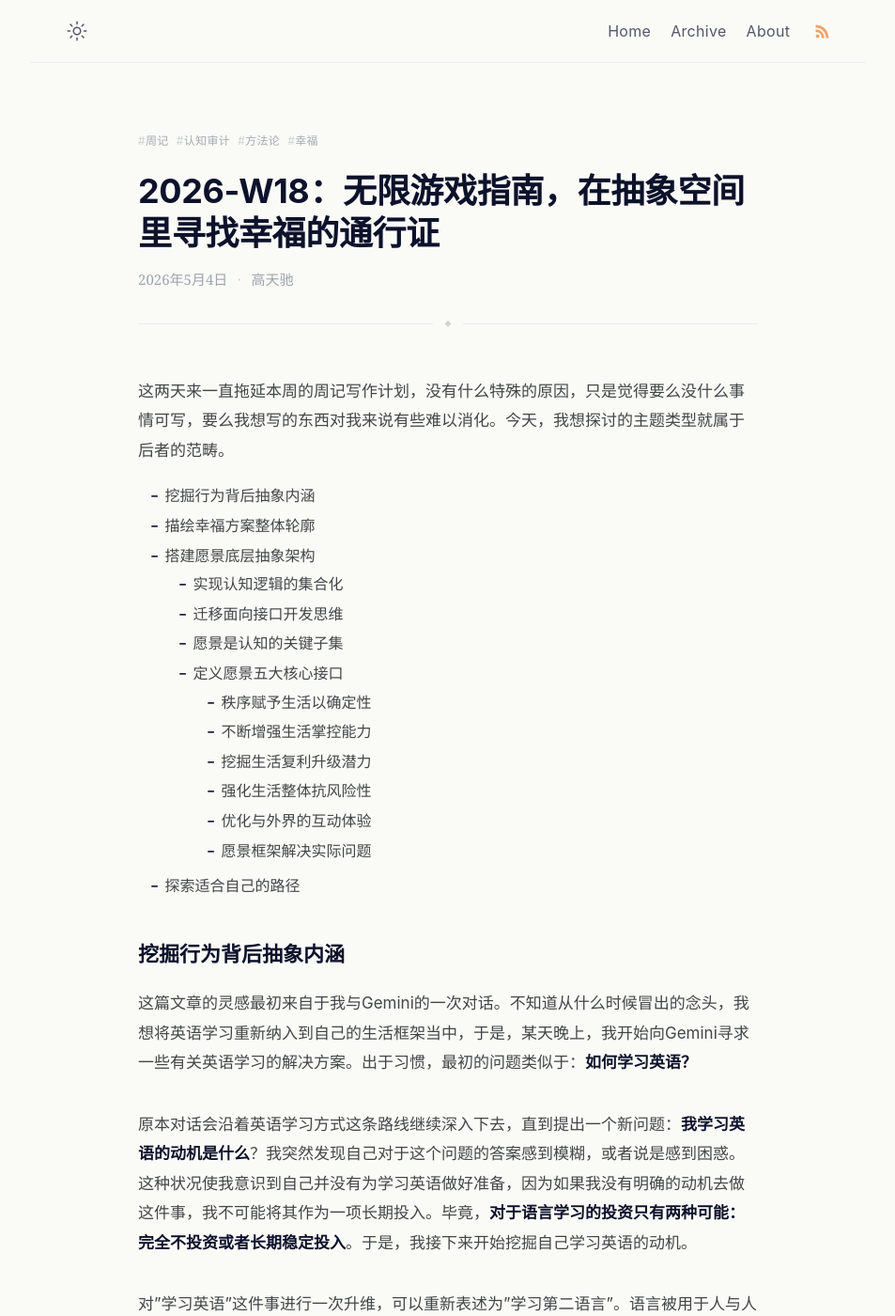
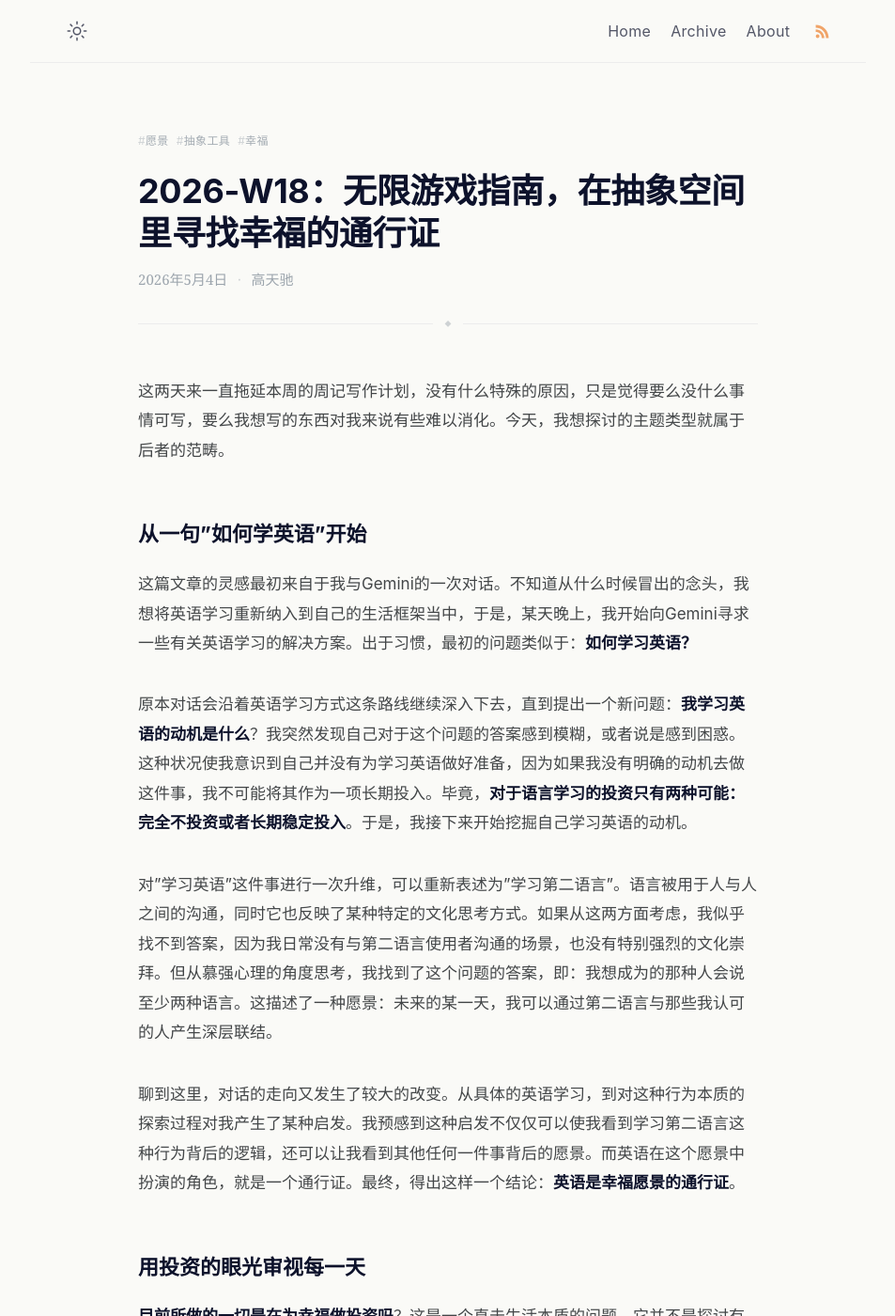
Before and after one commit to gaotianchi/gaotianchi.github.io, a Jekyll site: the page built from _posts/2026-05-04-2026-w18-abstract-vision-framework.md, in a window 1280 px wide and 1400 px high. Shown: the whole window at 94% size, without its empty margins (163-1116 px from the left). Built offline with Jekyll 4.4.1, drawn with Linux system fonts in a browser that asks for light colours; some of the changed text lies outside the part shown.

Commit message:
fix: update categories and tags for improved content organization and clarity

```diff
--- a/_posts/2026-05-04-2026-w18-abstract-vision-framework.md
+++ b/_posts/2026-05-04-2026-w18-abstract-vision-framework.md
@@ -2,14 +2,13 @@
 title: 2026-W18：无限游戏指南，在抽象空间里寻找幸福的通行证
 date: 2026-05-04T19:57:09+08:00
 slug: 2026-w18-abstract-vision-framework
-status: archived
-visibility: hidden
+status: published
+visibility: public
 lastmod: 2026-05-04T19:57:09+08:00
-category: 审计
+category: 周记
 tags:
-  - 周记
-  - 认知审计
-  - 方法论
+  - 愿景
+  - 抽象工具
   - 幸福
 url: ""
 description: 本文源于一次关于英语学习动机的深层挖掘，通过将具体行为升维至"Abstract Formal Logic"体系，构建出一套面向接口的人生愿景架构。文章引入集合论与软件工程思维，将认知定义为全量关系图谱，并推导出导向幸福的五个核心接口：秩序、主权、资产、盈余与共振。在这场名为生活的无限游戏中，这套框架不仅是识别长期投资价值的"通行证"，更是每个人触达幸福愿景的最佳游戏攻略。
@@ -18,22 +17,7 @@ layout: post
 ---
 这两天来一直拖延本周的周记写作计划，没有什么特殊的原因，只是觉得要么没什么事情可写，要么我想写的东西对我来说有些难以消化。今天，我想探讨的主题类型就属于后者的范畴。
 
-- [挖掘行为背后抽象内涵](./#挖掘行为背后抽象内涵)
-- [描绘幸福方案整体轮廓](./#描绘幸福方案整体轮廓)
-- [搭建愿景底层抽象架构](./#搭建愿景底层抽象架构)
-	- [实现认知逻辑的集合化](./#实现认知逻辑的集合化)
-	- [迁移面向接口开发思维](./#迁移面向接口开发思维)
-	- [愿景是认知的关键子集](./#愿景是认知的关键子集)
-	- [定义愿景五大核心接口](./#定义愿景五大核心接口)
-		- [秩序赋予生活以确定性](./#秩序赋予生活以确定性)
-		- [不断增强生活掌控能力](./#不断增强生活掌控能力)
-		- [挖掘生活复利升级潜力](./#挖掘生活复利升级潜力)
-		- [强化生活整体抗风险性](./#强化生活整体抗风险性)
-		- [优化与外界的互动体验](./#优化与外界的互动体验)
-		- [愿景框架解决实际问题](./#愿景框架解决实际问题)
-- [探索适合自己的路径](./#探索适合自己的路径)
-
-## 挖掘行为背后抽象内涵
+## 从一句"如何学英语"开始
 
 这篇文章的灵感最初来自于我与Gemini的一次对话。不知道从什么时候冒出的念头，我想将英语学习重新纳入到自己的生活框架当中，于是，某天晚上，我开始向Gemini寻求一些有关英语学习的解决方案。出于习惯，最初的问题类似于：**如何学习英语？**
 
@@ -43,7 +27,7 @@ layout: post
 
 聊到这里，对话的走向又发生了较大的改变。从具体的英语学习，到对这种行为本质的探索过程对我产生了某种启发。我预感到这种启发不仅仅可以使我看到学习第二语言这种行为背后的逻辑，还可以让我看到其他任何一件事背后的愿景。而英语在这个愿景中扮演的角色，就是一个通行证。最终，得出这样一个结论：**英语是幸福愿景的通行证**。
 
-## 描绘幸福方案整体轮廓
+## 用投资的眼光审视每一天
 
 **目前所做的一切是在为幸福做投资吗**？这是一个直击生活本质的问题，它并不是探讨有关"生活的意义"之类的问题，而是用投资的角度审视每天所做的事情。显而易见，有些事情会让我们越来越幸福，有些则反之。这个问题的答案是一个解决方案，我试图将这个解决方案看成一个黑盒，然后试图搞清楚：解决方案是什么样的？
 
@@ -52,11 +36,11 @@ layout: post
 
 以上是关于这个解决方案的构想，接下来，让我们尝试着运用一些思想工具完善这个黑盒的内部结构。
 
-## 搭建愿景底层抽象架构
+## 集合论与接口思维
 
 一位朋友曾向我抱怨人生的复杂度是如此之高，以至于让人无暇应对。有些人会在脑海中构建出一个乌托邦式的理想世界，但却因现实与理想的巨大落差而无时不感到沮丧与无力。事实上，除了想象虚无缥缈的理想世界安慰自己以外，还存在看待人生和世界的工程学视角，使用该视角，不仅不会脱离现实世界，还可以帮助我们更好地理解现象的本质内涵。
 
-### 实现认知逻辑的集合化
+### 认知是一个可以装进容器的东西
 
 我尝试着定义"认知"这一概念，但一直得不到满意的答案。直到某天，似乎受到了一期讨论思维导图的播客的启发，我开始尝试着从"图谱"的角度重新认识"认知"这一概念：存在着某个图，我所有的认识都存在于这个图里……又或者是一个容器，里面装着我对所有事物的认识……容器……
 
@@ -66,17 +50,17 @@ layout: post
 
 对"定义"和"认知"的定义，为后续"愿景"的定义奠定了基础，不过在正式定义愿景之前，我想先介绍定义愿景的思路。在实际的思考进程中，我并不是先定义了上述基础概念才定义愿景，而是反过来，先借助软件开发里涉及的思想工具勾勒了愿景的轮廓，后来为了让愿景的表述更加自洽，才迁移了数学里的集合思想工具定义了上述两个概念。
 
-### 迁移面向接口开发思维
+### 只关心能做什么，不关心怎么做
 
 在软件工程里，**面向接口开发是一种抽象思维，它只关心某个对象能做什么，而不关心它具体如何实现**。接口被视为一种契约。对于调用者而言，只要对方满足契约，我就能与之交互，这里对应的是对具体行为的验证，通过对具体行为的抽象，最终来到接口层，判断该具体行为是否具有长期投资的价值。对于实现者而言，只要遵循契约，就可以用任何方式去实现逻辑，这里对应的是相反的视角，即，从抽象出发，构建一系列具体的、能够满足幸福愿景的实例。
 
 受到这种思想工具的启发，愿景以一种抽象的形态存在于我的脑海中。**在这幅图像里，愿景描述了一些基本的原则，这些原则全都服务于"幸福"这一终极目标**。所有致力于幸福的具体行为和决策都是对以上接口的实现。换言之，要想处于幸福的状态，就必须实现这些接口。
 
-### 愿景是认知的关键子集
+### 在认知的全量图谱中圈出"幸福"
 
 **愿景是从"认知全集"中提取出的、以"幸福"为核心节点的、具有强导向性的逻辑子集**。在认知集合里，愿景是某一个特定元素的名称，它本质上是一个描述与幸福相关的定义之间的关系的图谱，负责在复杂的全量关系中筛选出那些真正值得"长期投资"的路径。如果将认知集合看作一本书的话，愿景就是这本书的目录。如果将认知集合的构建过程视为一场游戏的话，愿景就是最佳游戏攻略。如果要在认知集合中寻宝的话，愿景就是藏宝图。
 
-### 定义愿景五大核心接口
+### 我的游戏攻略：五个核心接口
 
 愿景描述了我们想成为什么样的人以及定义了幸福的原则。每个人对于幸福的认识不同，这造成了愿景接口的差异。一些比较典型的差异类似于，有些人认为幸福在于通过创造价值影响世界，有些人则在于减少对外部的依赖，追求内在平静与察觉的状态，还有一些人可能是社交达人，他们认为幸福在于深厚的人际关系。
 
@@ -84,29 +68,29 @@ layout: post
 
 前面提到，"如果将认知集合的构建过程视为一场游戏的话，愿景就是最佳游戏攻略。"我的愿景接口，就是为游戏攻略而创建：游戏稳定性、控制权、升级潜力、抗风险带宽以及与现实世界的互动。**它们分别被定义为：秩序、主权、资产、盈余以及共振，而愿景或者幸福则可以理解为"最佳游戏体验"**。这五个接口定义了导向幸福的行为应满足哪些特征。
 
-#### 秩序赋予生活以确定性
+#### 秩序：让每一天都运行在轨道上
 
 **秩序定义生活的确定性，减少内耗**。当生活有节奏时，大脑会感到安全。典型的例子类似于每天的一些惯例，比如每天早上固定时间起床，在固定时间段内洗澡、剃须、刷牙，再比如固定的上下班流程等等，它负责建立规律，将复杂的生活简化成框架结构，不必在惯例行为上决策。
 
 接口之间有时候存在着交叉。比如有些日常惯例，像"每天早上写审计报告"这件事，它既是强化秩序的活动，也在强化主权，因为这种审视活动可能会记录到"讨好型人格又犯了，下次要学会拒绝，因为健康的关系不是通过讨好建立的"，从而对后续的独立人格产生了优化影响。
 
-#### 不断增强生活掌控能力
+#### 主权：我的人生由我自己定义
 
 **主权定义了生活的独立性与意志的一致性**。它负责界定"我"与"非我"，确保行为是由内在价值观驱动，而非被算法、他人期待或生理本能（如多巴胺诱导）所接管。这个接口来自于我对于掌控感的迷恋，我觉得幸福来自于对自己生活的掌控感。从游戏视角出发，主权是玩家对游戏角色掌控程度的度量参数。典型的例子像是"重新定义中介"。人们对"中介"存在偏见，觉得中介是一个糟糕的角色，但是我对中介有自己的定义，在我的定义下，中介是一种普适性的角色，广泛存在于世界各个层级中。基于这种理解，我就不必在意外界的眼光，转而专注于做正确的事。还有一些例子，像是建立与低素质、高噪音环境的隔离层。这种高主权的愿景无法通过改变对某个概念的认识就可以实现，而是需要一些"资产"，体现在游戏里面，就是升级装备，让自己和更高级别的人群打交道，同时避免被一些低素质人群影响游戏体验。
 
-#### 挖掘生活复利升级潜力
+#### 资产：找到那些会随时间增值的东西
 
 **资产是生活的复利中心**。它负责识别并存储那些"随时间流逝而增值"的资源。资产不只是金钱，更是知识、技能、健康的身体和深厚的关系。前面提到的，资产可以提高自己的生活主权，资产与幸福息息相关，幸福源于"积累感"，资产能让自己逐日变强。典型的例子类似于撰写博客，将瞬时的思考转化为可以复用的数字资产。又或者学习一门语言，它能让我们获得一种新的思考方式。所有有复利效果的知识、工具或者事物都可以视为资产的一部分。对我来说，**我最喜欢的资产是一个运作良好的企业，几乎不需要我的介入，该企业依靠我打造的系统机制，在我睡觉的时候仍然为我创造海量的财富**。
 
-#### 强化生活整体抗风险性
+#### 盈余：给自己留一张安全网
 
 **盈余定义了生活的冗余度与抗风险能力**。它负责在效率之外留出"空白"，包括物理上的存款、时间上的闲暇、精神上的幽默感和体能上的储备。幸福需要安全感。有退路，才有从容。典型的例子比如建立一个"紧急备用金"账户，确保财务上有一定的抗风险能力。又或者每天留出来20分钟什么事情都不干，每周有那么一天睡12个小时之类的，我暂时想不出太多的例子，因为我在这方面做得确实不好。无论是财务上、休息上还是体能上都不算及格。恐怕还要花几个月时间慢慢填补这个窟窿，先从每月从工资里扣点钱存起来开始做起。每天留出一定的时间什么都不做，我觉得这是一个挺不错的尝试。
 
-#### 优化与外界的互动体验
+#### 共振：发出信号，等待世界的回应
 
 **共振定义了与外界的互动规则**。它负责寻找那些能与你产生频率耦合的人、事、物。共振意味着你的输出得到了世界的响应，或者你被外界的美感所击中。很容易理解，人是社会性极强的动物，幸福很大程度上受到与自己有社会链接的人的影响，比如自己的家人、朋友、客户之类的。一次敞开心扉的深度对话就是不错的共振体验。除此以外，有了一个想法，然后立马制作一个最小可行方案，通过具体的实践验证想法的可行性获取市场的反馈也是典型的共振体验。我在后者上做的不太好，经验匮乏，还需再接再厉。
 
-#### 愿景框架解决实际问题
+#### 用这五个问题检验每一个选择
 
 总而言之，秩序、主权、资产、盈余以及共振分别回答了下述问题：
 
@@ -118,7 +102,7 @@ layout: post
 
 以上问题不仅仅用于鉴别某个具体行为是否符合愿景，还用于确立行为原则，让新建立的行为符合愿景规范。
 
-## 探索适合自己的路径
+## 回到原点：让自己成为第一个实践者
 
 正如最开始对"学习英语"这一具体行为的抽象讨论一样，**抽象不会停留在理论层面，而是会对现实世界产生影响**。**如何将愿景落实到生活实践中**？这是一个需要认真思考的问题。
 
```
